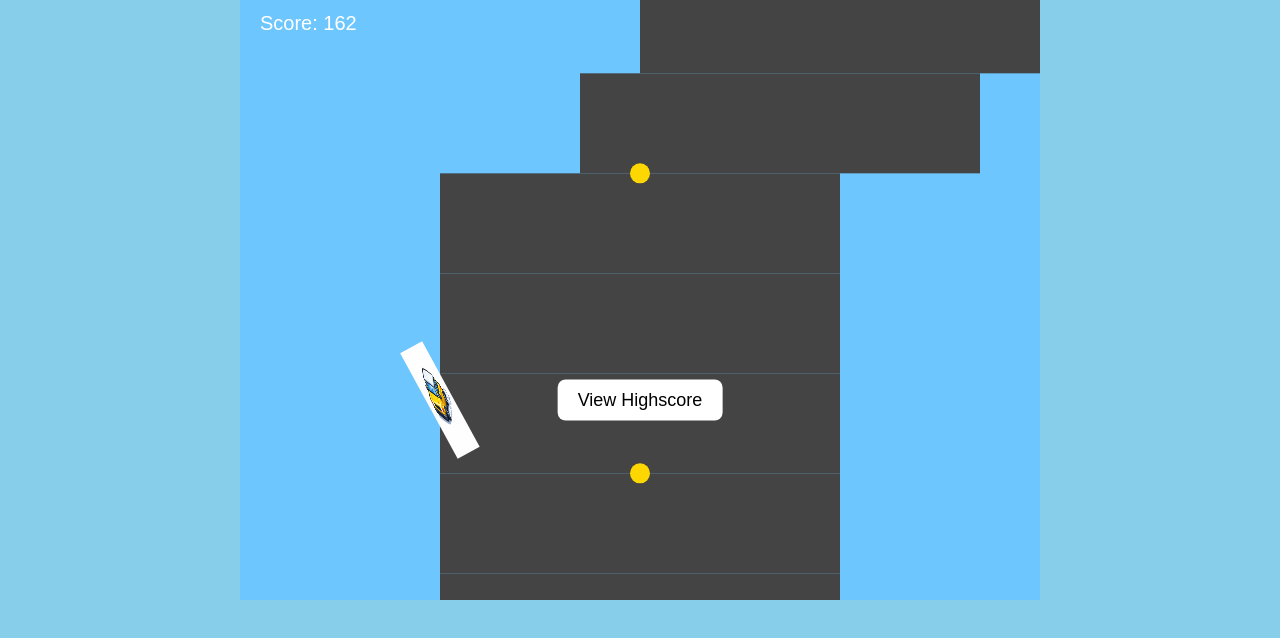
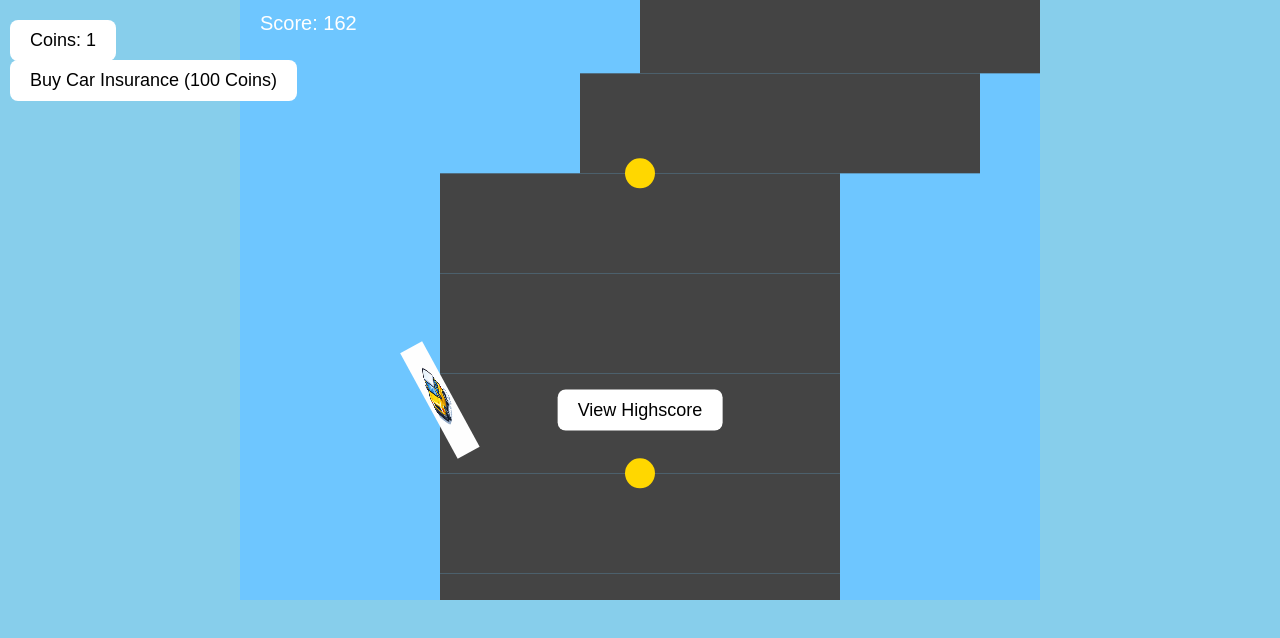
Before and after one commit to rolishri26/driftboss2, a plain HTML site: page index.html in a window 1280 px wide. Drawn offline with Linux system fonts and the light colour scheme.

Commit message:
Update index.html

```diff
--- a/index.html
+++ b/index.html
@@ -1,11 +1,12 @@
 <!DOCTYPE html>
 <html>
 <head>
-<title>Drift Boss 2 - Smoke, Coins & Highscore</title>
+<title>Drift Boss 2 - Coins & Car Insurance</title>
 <style>
 body { margin:0; overflow:hidden; background:#87CEEB; font-family:Arial, sans-serif; }
 canvas { display:block; margin:auto; background:#6ec6ff; }
-#highscoreBtn {
+
+#highscoreBtn, #coinsBtn, #insuranceBtn {
     display:none;
     position:absolute;
     top:50%;
@@ -17,13 +18,18 @@ canvas { display:block; margin:auto; background:#6ec6ff; }
     border:none;
     border-radius:8px;
     cursor:pointer;
+    margin-top:10px;
 }
+#coinsBtn { top: 10px; left: 10px; transform: none; }
+#insuranceBtn { top: 50px; left: 10px; transform: none; }
 </style>
 </head>
 <body>
 
 <canvas id="game"></canvas>
 <button id="highscoreBtn">View Highscore</button>
+<button id="coinsBtn">Coins: 0</button>
+<button id="insuranceBtn">Buy Car Insurance (100 Coins)</button>
 
 <script>
 const canvas = document.getElementById("game");
@@ -31,17 +37,20 @@ const ctx = canvas.getContext("2d");
 canvas.width = 800;
 canvas.height = 600;
 
+// Game variables
 let score = 0;
 let gameOver = false;
 let spaceHeld = false;
 let highscore = localStorage.getItem("driftHighscore") || 0;
+let coinsCollected = parseInt(localStorage.getItem("driftCoins")) || 0;
+let carInsurance = false;
 
 // Drift controls
 document.addEventListener("keydown", e => { if(e.code === "Space") spaceHeld = true; });
 document.addEventListener("keyup", e => { if(e.code === "Space") spaceHeld = false; });
 
 // Track configuration
-let trackWidth = 400; // really wide tracks
+let trackWidth = 400;
 let track = [];
 let cameraY = 0;
 
@@ -126,11 +135,14 @@ function update(){
     // Remove offscreen coins
     coins = coins.filter(c => c.y - cameraY < canvas.height + 50);
 
-    // Coin collection
+    // Coin collection (wider coins, radius = 15)
     for(let c of coins){
-        if(!c.collected && Math.abs(car.x - c.x) < 20 && Math.abs(car.y - c.y) < 30){
+        if(!c.collected && Math.abs(car.x - c.x) < 25 && Math.abs(car.y - c.y) < 35){
             c.collected = true;
+            coinsCollected += 1;
             score += 50;
+            localStorage.setItem("driftCoins", coinsCollected);
+            document.getElementById("coinsBtn").innerText = "Coins: " + coinsCollected;
         }
     }
 
@@ -144,12 +156,18 @@ function update(){
         }
     }
     if(!safe){
-        gameOver = true;
-        if(score > highscore){
-            highscore = score;
-            localStorage.setItem("driftHighscore", highscore);
+        if(carInsurance){
+            // use insurance once
+            carInsurance = false;
+            alert("Car Insurance used! You have an extra life!");
+        } else {
+            gameOver = true;
+            if(score > highscore){
+                highscore = score;
+                localStorage.setItem("driftHighscore", highscore);
+            }
+            document.getElementById("highscoreBtn").style.display = "block";
         }
-        document.getElementById("highscoreBtn").style.display = "block";
     }
 
     // Update smoke
@@ -173,7 +191,7 @@ function drawCoins(){
         if(!c.collected){
             ctx.fillStyle = "gold";
             ctx.beginPath();
-            ctx.arc(c.x, c.y - cameraY, 10, 0, Math.PI*2);
+            ctx.arc(c.x, c.y - cameraY, 15, 0, Math.PI*2); // wider coins
             ctx.fill();
         }
     }
@@ -222,6 +240,27 @@ const highBtn = document.getElementById("highscoreBtn");
 highBtn.addEventListener("click", () => {
     alert(`Score: ${score}\nHighscore: ${highscore}`);
 });
+
+// Coins button
+const coinsBtn = document.getElementById("coinsBtn");
+coinsBtn.style.display = "block";
+
+// Insurance button
+const insuranceBtn = document.getElementById("insuranceBtn");
+insuranceBtn.style.display = "block";
+insuranceBtn.addEventListener("click", () => {
+    if(coinsCollected >= 100 && !carInsurance){
+        coinsCollected -= 100;
+        carInsurance = true;
+        localStorage.setItem("driftCoins", coinsCollected);
+        document.getElementById("coinsBtn").innerText = "Coins: " + coinsCollected;
+        alert("Car Insurance purchased! Extra life activated!");
+    } else if(carInsurance){
+        alert("You already have Car Insurance!");
+    } else {
+        alert("Not enough coins to buy Car Insurance!");
+    }
+});
 </script>
 
 </body>
```
